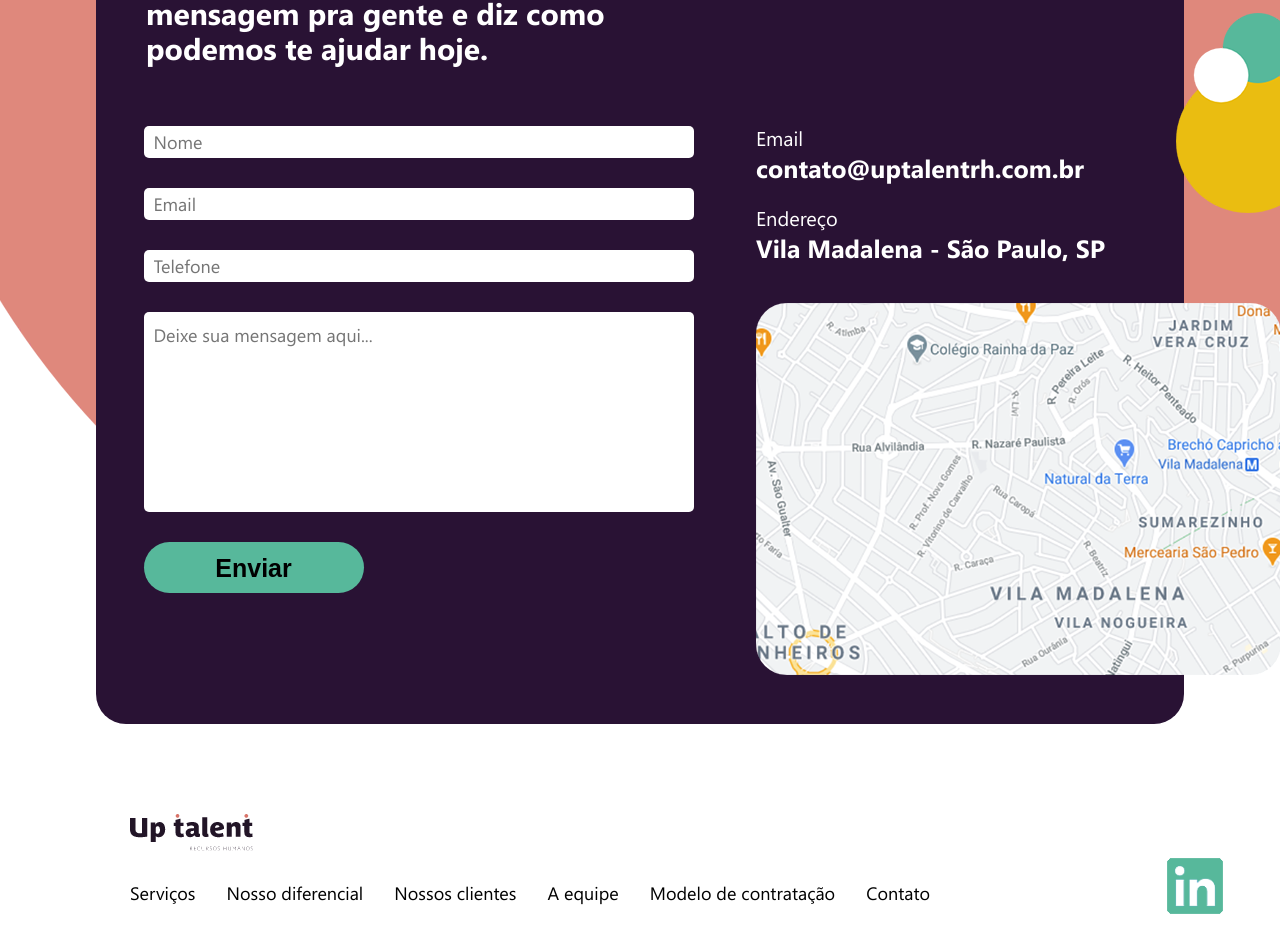
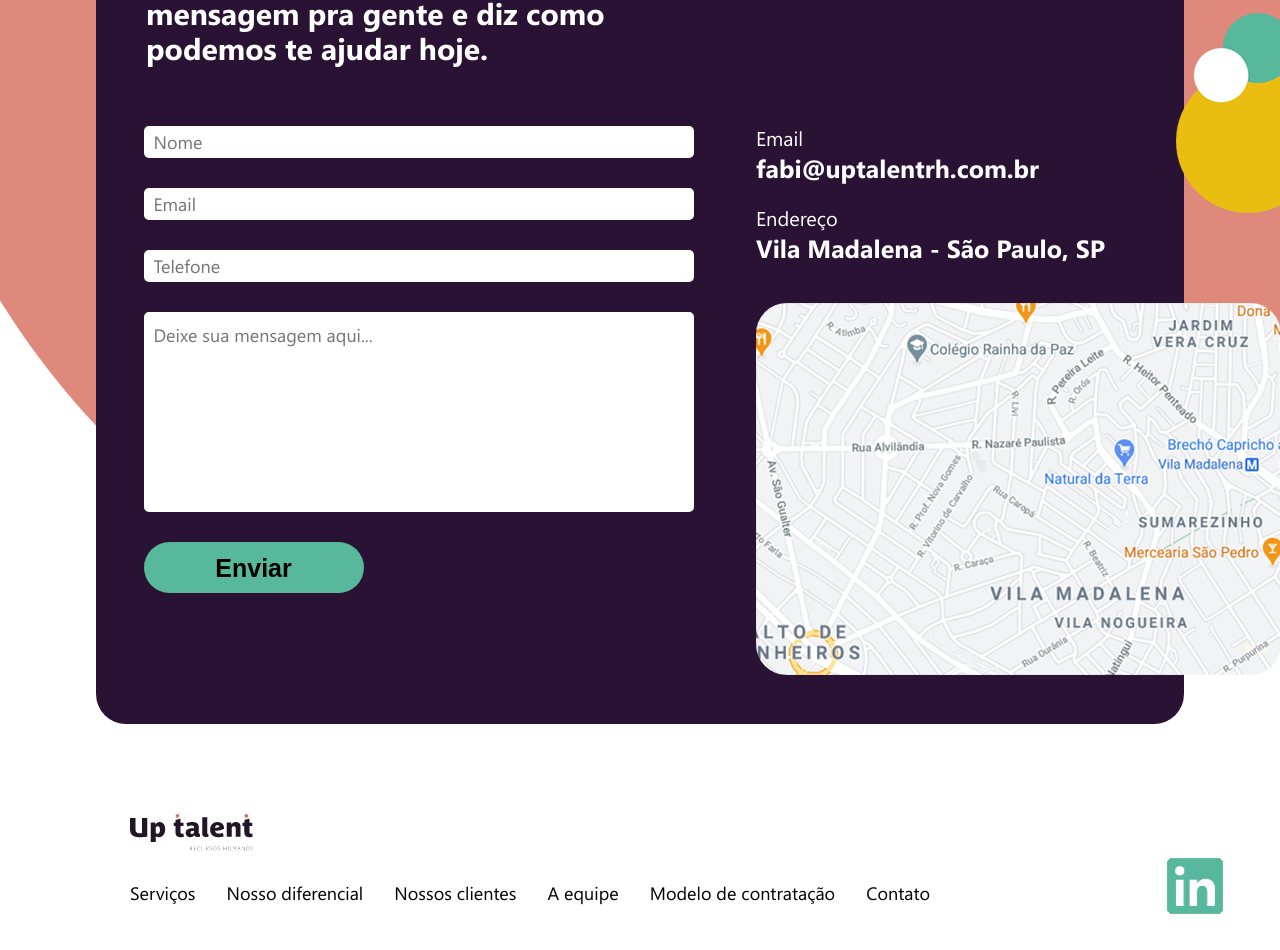
Before and after one commit to glhermepaiva/lp_uptalent, a Next.js app: page / in a window 1280 px wide. Shown: the part 4620-5570 px from the top of the page. Built offline with nearby package versions, Linux system fonts and the light colour scheme.

Commit message:
Atualizado email de contato para fabi@uptalent

```diff
--- a/src/pages/index.js
+++ b/src/pages/index.js
@@ -231,7 +231,7 @@ const onSubmit = async (e) => {
           <div className={styles.imgBall3}></div>
           <div className={styles.infosContato}>
             <div className={styles.emailtituloContato}>Email</div>
-            <div className={styles.emailendContato}>contato@uptalentrh.com.br</div>
+            <div className={styles.emailendContato}>fabi@uptalentrh.com.br</div>
             <div className={styles.endtituloContato}>Endereço</div>
             <div className={styles.enderecoContato}>Vila Madalena - São Paulo, SP
             </div>
```
